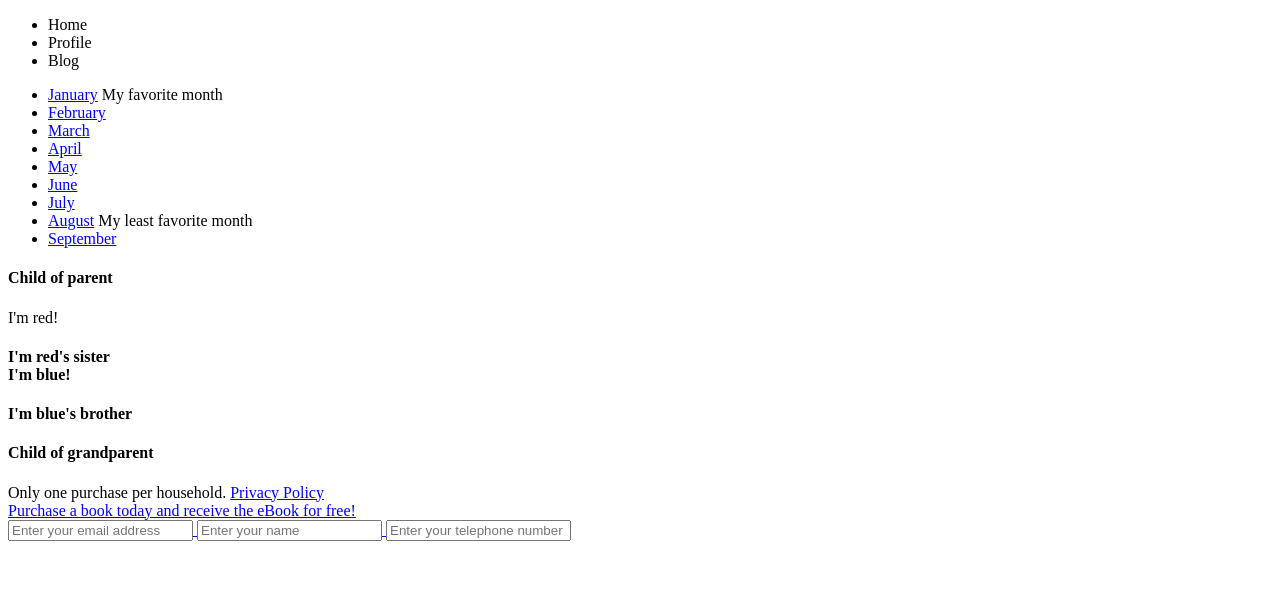
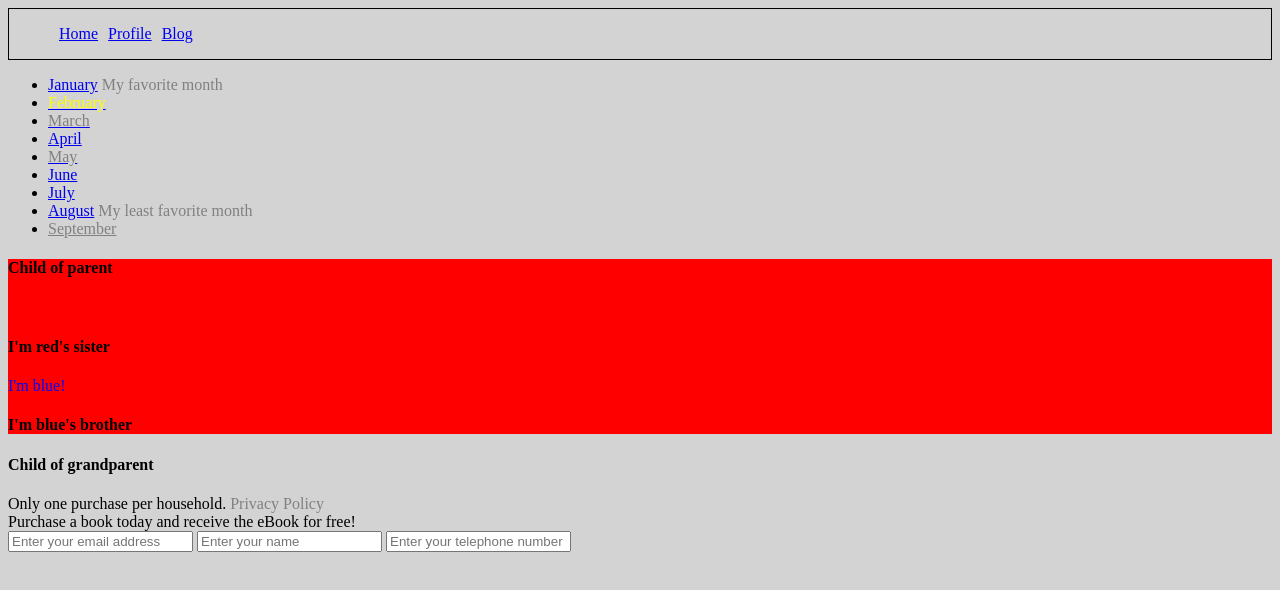
Before and after one commit to harringtonben/css-selectors, a plain HTML site: page index.html in a window 1280 px wide. Drawn offline with Linux system fonts and the light colour scheme.

Commit message:
started css selectors

```diff
--- a/index.html
+++ b/index.html
@@ -6,13 +6,16 @@
 </head>
 <body>
 <header>
+  <nav>
 	  <ul>
-    <li>Home</li>
-    <li>Profile</li>
-    <li>Blog</li>
+	    <li><a href="#">Home</a></li>
+	    <li><a href="#">Profile</a></li>
+	    <li><a href="#">Blog</a></li>
 	  </ul>
+  </nav>
 </header>
 
+<article>
 	<section>
 	  <div class="month-list">
 	    <ul>
@@ -56,14 +59,16 @@
 	    </ul>
 	  </div>
 	</section>
+</article>
 
+<article>
 	<section>
 	  <div class="grandparent">
 	    <div class="parent">
 	      <h4>Child of parent</h4>
 	      <div>
 	        <div>I'm red!</div>
-        <h4>I'm red's sister
+	        <h4>I'm red's sister</h4>
 	        <div>I'm blue!</div>
 	        <h4>I'm blue's brother</h4>
 	      </div>
@@ -71,12 +76,13 @@
 	    <h4>Child of grandparent</h4>
 	  </div>
 	</section>
+</article>
 
 <footer class="padded">
 
   <div class="disclaimer">
     Only one purchase per household.
-    <a href="#">
+    <a href="#"></a>
       <span class="footer-link">
         <span class="disabled">
           Privacy Policy
--- a/selectors.css
+++ b/selectors.css
@@ -0,0 +1,36 @@
+body {
+	background-color: lightgray;
+}
+
+header {
+	border: 1px solid black;
+}
+
+header ul {
+	display: inline-flex;
+	list-style: none;
+}
+
+header li {
+	margin-left: 10px;
+}
+
+.disabled {
+	color: grey;
+}
+
+.active {
+	color: yellow;
+}
+
+.parent div:first-of-type:first-child {
+	color: red;
+}
+
+.parent div:nth-of-type(2){
+	color: blue;
+}
+
+.parent  {
+	background-color: red;
+}
```
Also changed, not shown: 1 other file. Lines whose indentation alone changed are shown as unchanged.
